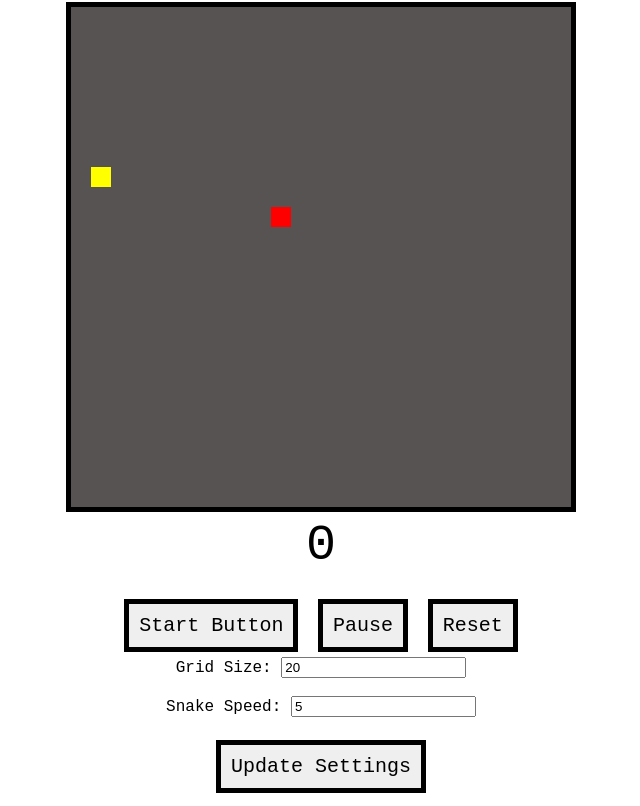
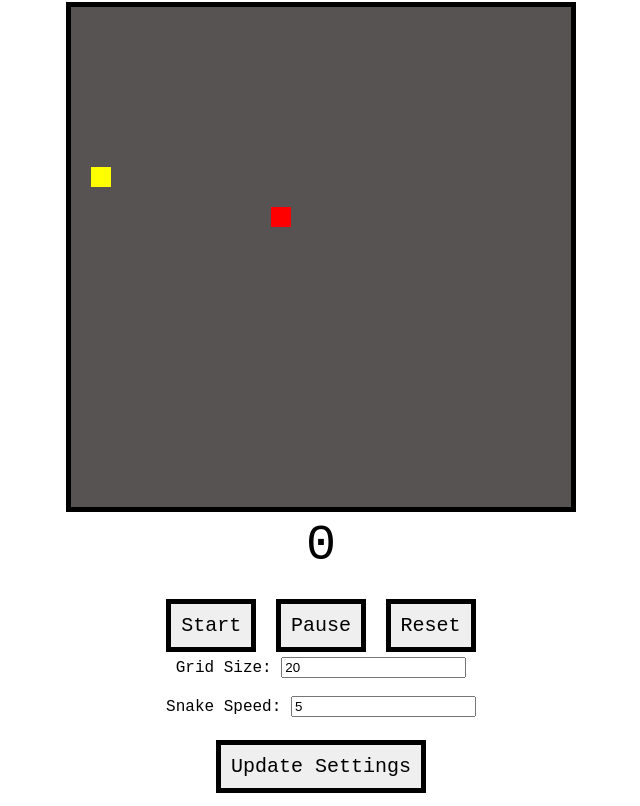
Before and after one commit to NursamedinD/final-project-phase-1, a plain HTML site: page index.html in a window 1280 px wide. Shown: the part 78-884 px from the top of the page, without its empty margins (319-959 px from the left). Drawn offline with Linux system fonts and the light colour scheme; no server answers.

```diff
--- a/index.html
+++ b/index.html
@@ -14,7 +14,7 @@
     <canvas id="gameCanvas" width="500" height="500"></canvas>
     <div class="scoreBar">0</div>
     <div class="pressing">
-      <button id="startBtn">Start Button</button>
+      <button id="startBtn">Start</button>
       <button id="pauseBtn">Pause</button>
       <button id="resetBtn">Reset</button>
     </div>
```
Also changed, not shown: 1 other file.
